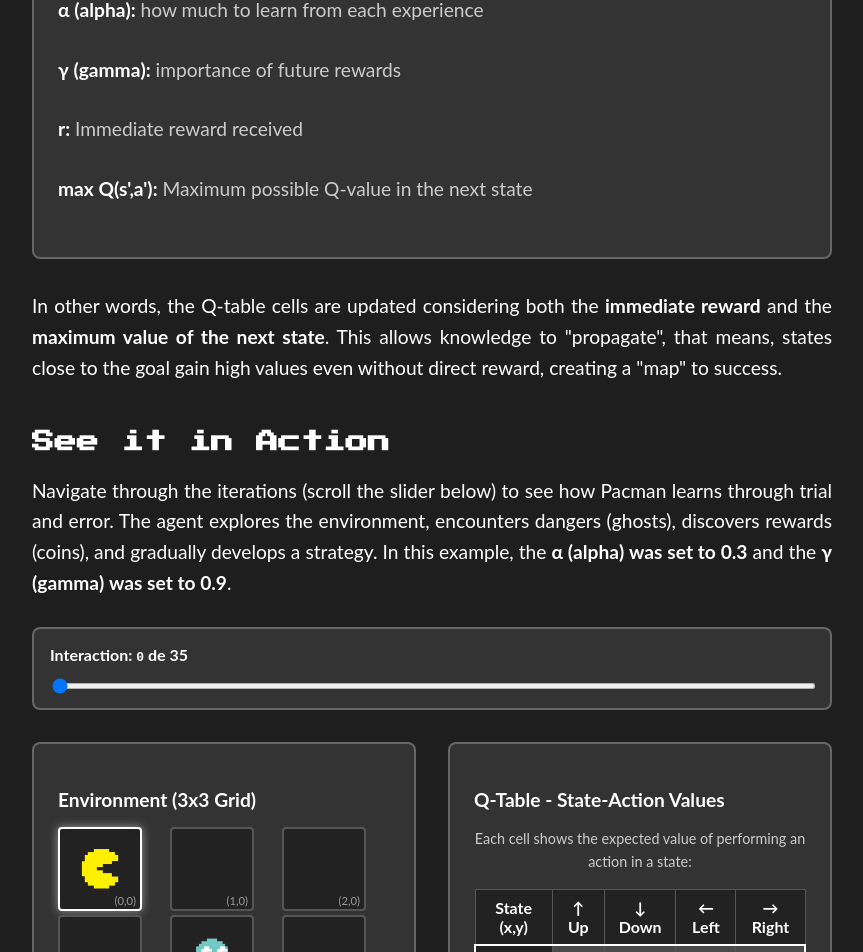
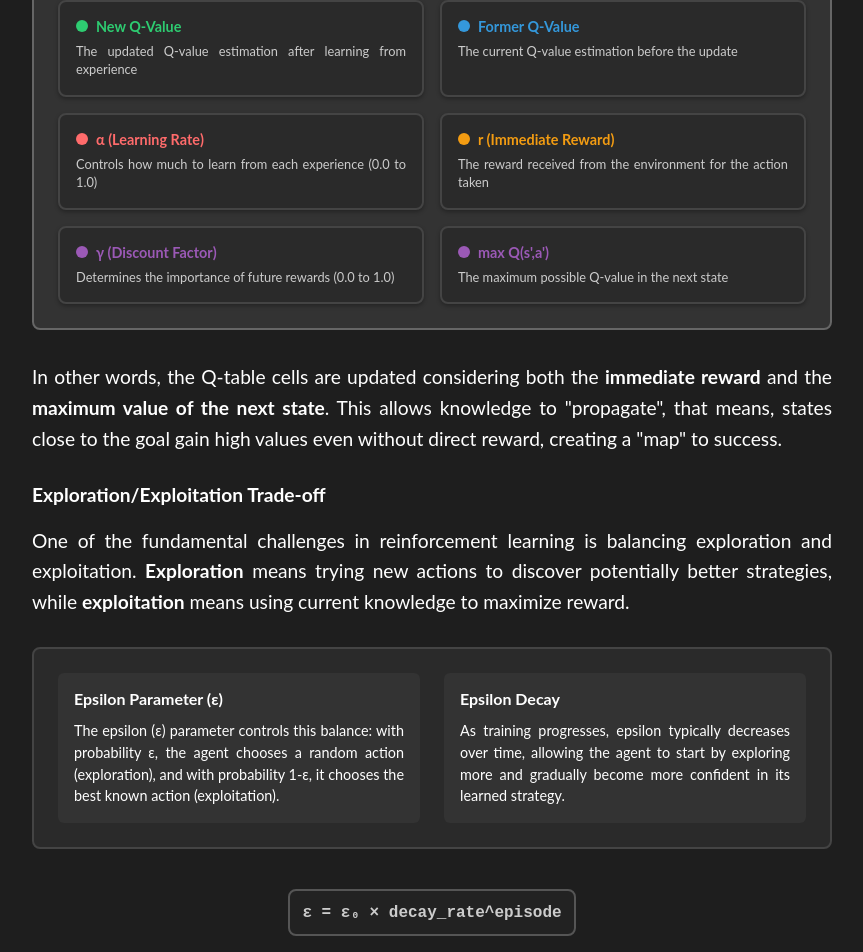
Before and after one commit to FGV-VIS-2025/final-project-rl-explained-vis, a SvelteKit app: page /q_learn in a window 1280 px wide. Shown: the part 1035-1987 px from the top of the page, without its empty margins (208-1071 px from the left). Built offline with nearby package versions, Linux system fonts and the light colour scheme; a web font is replaced by a local one.

Commit message:
parametros e melhoria na formula

```diff
--- a/src/routes/q_learn/+page.svelte
+++ b/src/routes/q_learn/+page.svelte
@@ -205,7 +205,7 @@
 
         <h3>How it Works:</h3>
         <p>The agent learns by interacting with the environment and receiving <strong>rewards</strong> (positive or negative) as feedback. Q-Learning is the algorithm used to iteratively refine a special function called the Q-function. </p>
-        <p>Internally, our Q-function is encoded by a  <strong> Q-table</strong>, a table where each cell corresponds to a state-action pair value. A Q-Table stores the expected value of each action in each state, being updated with experience.</p>
+        <p>Internally, our Q-function is encoded by a  <strong> Q-table</strong>, a table where each cell corresponds to a state-action pair value. A Q-Table stores the expected value of each action in each state, being updated with experience.</p>
 
         <h3>How the Q-Table is updated:</h3>
         <ul>
@@ -218,13 +218,60 @@
         <div class="formula-section">
             <h3>Q-Learning Formula (Bellman Equation):</h3>
             <div class="formula">
-                Q(s,a) ← Q(s,a) + α[r + γ max Q(s',a') - Q(s,a)]
+                <span class="formula-new">Q(s,a)</span> ← <span class="formula-former">Q(s,a)</span> + <span class="formula-alpha">α</span>[<span class="formula-reward">r</span> + <span class="formula-gamma">γ</span> <span class="formula-max">max Q(s',a')</span> - <span class="formula-former">Q(s,a)</span>]
             </div>
+
             <div class="formula-explanation">
-                <p><strong>α (alpha):</strong>  how much to learn from each experience</p>
-                <p><strong>γ (gamma):</strong>  importance of future rewards</p>
-                <p><strong>r:</strong> Immediate reward received</p>
-                <p><strong>max Q(s',a'):</strong> Maximum possible Q-value in the next state</p>
+            </div>
+
+            <div class="parameters-grid">
+                <div class="parameter-card">
+                    <div class="param-header">
+                        <div class="param-icon new-icon"></div>
+                        <span class="param-title param-new">New Q-Value</span>
+                    </div>
+                    <p class="param-description">The updated Q-value estimation after learning from experience</p>
+                </div>
+
+                <div class="parameter-card">
+                    <div class="param-header">
+                        <div class="param-icon former-icon"></div>
+                        <span class="param-title param-former">Former Q-Value</span>
+                    </div>
+                    <p class="param-description">The current Q-value estimation before the update</p>
+                </div>
+
+                <div class="parameter-card">
+                    <div class="param-header">
+                        <div class="param-icon alpha-icon"></div>
+                        <span class="param-title param-alpha">α (Learning Rate)</span>
+                    </div>
+                    <p class="param-description">Controls how much to learn from each experience (0.0 to 1.0)</p>
+                </div>
+
+                <div class="parameter-card">
+                    <div class="param-header">
+                        <div class="param-icon reward-icon"></div>
+                        <span class="param-title param-reward">r (Immediate Reward)</span>
+                    </div>
+                    <p class="param-description">The reward received from the environment for the action taken</p>
+                </div>
+
+                <div class="parameter-card">
+                    <div class="param-header">
+                        <div class="param-icon gamma-icon"></div>
+                        <span class="param-title param-gamma">γ (Discount Factor)</span>
+                    </div>
+                    <p class="param-description">Determines the importance of future rewards (0.0 to 1.0)</p>
+                </div>
+
+                <div class="parameter-card">
+                    <div class="param-header">
+                        <div class="param-icon max-icon"></div>
+                        <span class="param-title param-max">max Q(s',a')</span>
+                    </div>
+                    <p class="param-description">The maximum possible Q-value in the next state</p>
+                </div>
             </div>
         </div>
 
@@ -234,6 +281,32 @@
             This allows knowledge to "propagate", that means, states close to the goal gain
             high values even without direct reward, creating a "map" to success.
         </p>
+
+        <h3>Exploration/Exploitation Trade-off</h3>
+        <p>
+            One of the fundamental challenges in reinforcement learning is balancing exploration and exploitation.
+            <strong>Exploration</strong> means trying new actions to discover potentially better strategies, while
+            <strong>exploitation</strong> means using current knowledge to maximize reward.
+        </p>
+
+        <div class="epsilon-explanation-box">
+            <div class="epsilon-left">
+                <h4>Epsilon Parameter (ε)</h4>
+                <p>The epsilon (ε) parameter controls this balance: with probability ε, the agent chooses
+                a random action (exploration), and with probability 1-ε, it chooses the best known action (exploitation).</p>
+            </div>
+            <div class="epsilon-right">
+                <h4>Epsilon Decay</h4>
+                <p>As training progresses, epsilon typically decreases over time, allowing the agent to
+                start by exploring more and gradually become more confident in its learned strategy.</p>
+            </div>
+        </div>
+
+        <div class="epsilon-formula-container">
+            <div class="epsilon-formula">
+                ε = ε₀ × decay_rate^episode
+            </div>
+        </div>
     </div>
 
     <div class="demo-section">
@@ -415,6 +488,37 @@
     .formula-explanation {
         font-size: 0.9rem;
         color: #ccc;
+    }
+
+    /* Formula parameter highlighting */
+    .formula-alpha, .param-alpha {
+        color: #ff6b6b; /* Red - Learning Rate */
+        font-weight: bold;
+    }
+
+    .formula-gamma, .param-gamma {
+        color: #9b59b6; /* Purple - Discounted factor */
+        font-weight: bold;
+    }
+
+    .formula-reward, .param-reward {
+        color: #f39c12; /* Orange - Immediate Reward */
+        font-weight: bold;
+    }
+
+    .formula-max, .param-max {
+        color: #9b59b6; /* Purple - Discounted optimal Q-value of next state */
+        font-weight: bold;
+    }
+
+    .formula-new {
+        color: #2ecc71; /* Green - New Q-value estimation */
+        font-weight: bold;
+    }
+
+    .formula-former {
+        color: #3498db; /* Blue - Former Q-value estimation */
+        font-weight: bold;
     }
 
     .iteration-control {
@@ -661,4 +765,164 @@
     cursor: pointer;
     transition: background-color 0.3s;
   }
+
+  /* Exploration/Exploitation section */
+  .exploration-section {
+    margin: 2rem 0;
+    background-color: #2a2a2a;
+    padding: 1.5rem;
+    border-radius: 8px;
+    border: 2px solid #555;
+  }
+
+  .epsilon-formula {
+    background-color: #222;
+    border: 2px solid #555;
+    border-radius: 8px;
+    padding: 0.8rem;
+    font-family: 'Courier New', monospace;
+    font-size: 1rem;
+    color: #ccc; /* Neutral color */
+    text-align: center;
+    margin: 1rem 0;
+    font-weight: bold;
+    max-width: 300px;
+  }
+
+  h4 {
+    color: #fff;
+    margin-top: 1.5rem;
+    margin-bottom: 0.8rem;
+    font-size: 1.1rem;
+  }
+
+  /* Parameters Grid Layout */
+  .parameters-grid {
+    display: grid;
+    grid-template-columns: repeat(2, 1fr);
+    gap: 1rem;
+    margin-top: 1.5rem;
+  }
+
+  .parameter-card {
+    background-color: #2a2a2a;
+    border: 2px solid #444;
+    border-radius: 8px;
+    padding: 1rem;
+    transition: all 0.3s ease;
+    box-shadow: 0 2px 4px rgba(0, 0, 0, 0.3);
+  }
+
+  .parameter-card:hover {
+    border-color: #555;
+    box-shadow: 0 4px 8px rgba(0, 0, 0, 0.4);
+  }
+
+  .param-header {
+    display: flex;
+    align-items: center;
+    gap: 0.5rem;
+    margin-bottom: 0.5rem;
+  }
+
+  .param-icon {
+    width: 12px;
+    height: 12px;
+    border-radius: 50%;
+    flex-shrink: 0;
+  }
+
+  .new-icon {
+    background-color: #2ecc71; /* Green */
+  }
+
+  .former-icon {
+    background-color: #3498db; /* Blue */
+  }
+
+  .alpha-icon {
+    background-color: #ff6b6b; /* Red */
+  }
+
+  .reward-icon {
+    background-color: #f39c12; /* Orange */
+  }
+
+  .gamma-icon {
+    background-color: #9b59b6; /* Purple */
+  }
+
+  .max-icon {
+    background-color: #9b59b6; /* Purple */
+  }
+
+  .param-title {
+    font-weight: bold;
+    font-size: 0.9rem;
+  }
+
+  .param-new {
+    color: #2ecc71;
+  }
+
+  .param-former {
+    color: #3498db;
+  }
+
+  .param-description {
+    font-size: 0.8rem;
+    color: #ccc;
+    margin: 0;
+    line-height: 1.4;
+  }
+
+  @media (max-width: 768px) {
+    .parameters-grid {
+      grid-template-columns: 1fr;
+    }
+  }
+
+  /* Epsilon Explanation Box */
+  .epsilon-explanation-box {
+    display: grid;
+    grid-template-columns: 1fr 1fr;
+    gap: 1.5rem;
+    background-color: #2a2a2a;
+    padding: 1.5rem;
+    border-radius: 8px;
+    border: 2px solid #444;
+    margin: 1.5rem 0;
+  }
+
+  .epsilon-left, .epsilon-right {
+    background-color: #333;
+    padding: 1rem;
+    border-radius: 6px;
+  }
+
+  .epsilon-left h4, .epsilon-right h4 {
+    margin-top: 0;
+    margin-bottom: 0.8rem;
+    color: #fff;
+    font-size: 1rem;
+  }
+
+  .epsilon-left p, .epsilon-right p {
+    font-size: 0.9rem;
+    margin: 0;
+    line-height: 1.5;
+  }
+
+  @media (max-width: 768px) {
+    .epsilon-explanation-box {
+      grid-template-columns: 1fr;
+      gap: 1rem;
+    }
+  }
+
+  .epsilon-formula-container {
+    display: flex;
+    justify-content: center;
+    margin: 1.5rem 0;
+  }
 </style>
```
